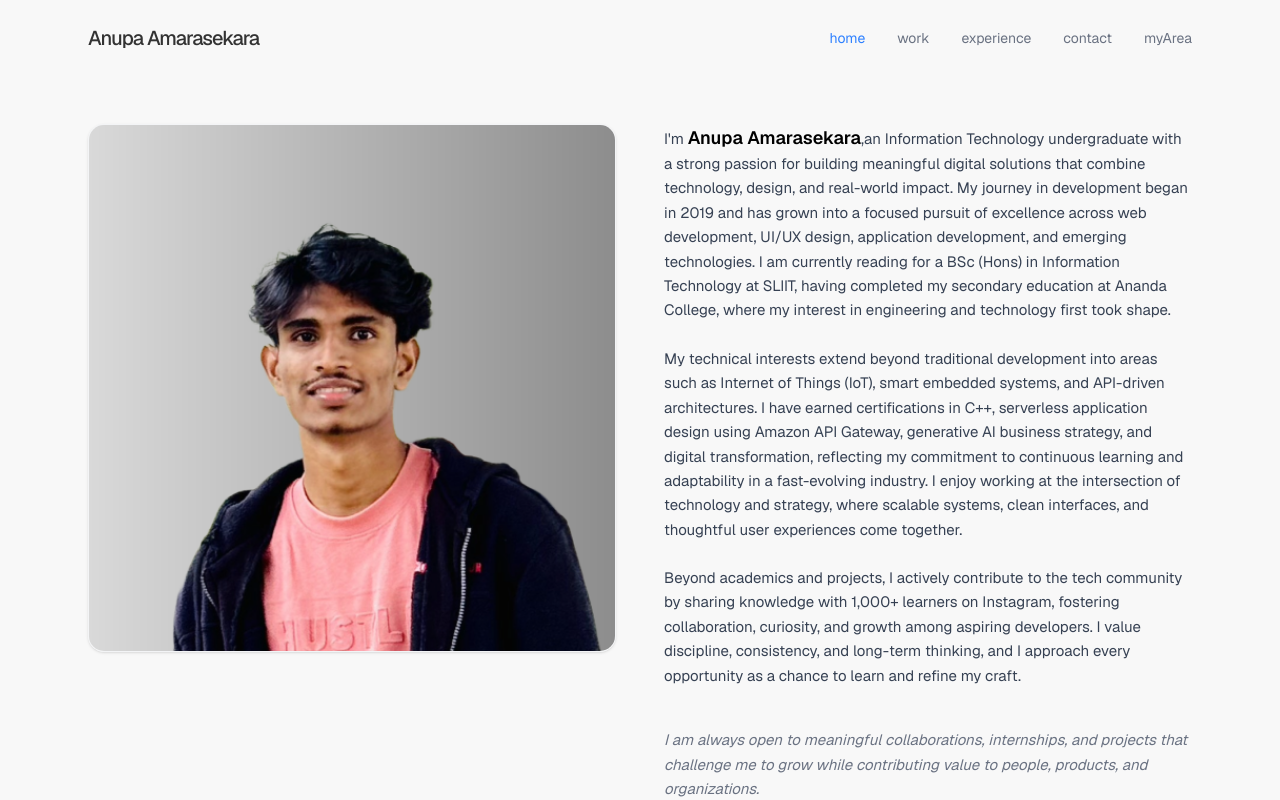
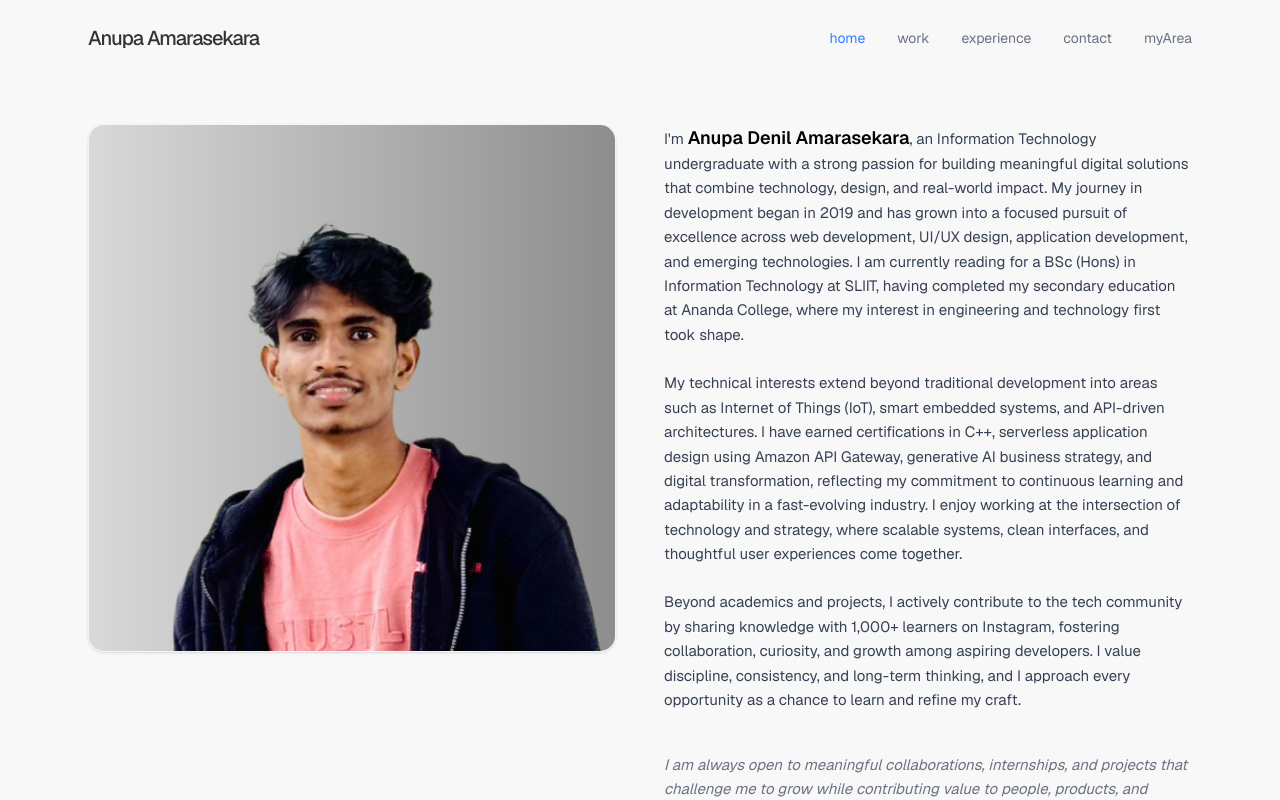
Before and after one commit to helloanupa/personalSite, a Next.js app: page / in a window 1280 px wide. Shown: the top 800 px of the page. Built offline with nearby package versions, Linux system fonts and the light colour scheme.

Commit message:
Update project

```diff
--- a/app/components/Home.tsx
+++ b/app/components/Home.tsx
@@ -84,7 +84,7 @@ const Portfolio: React.FC = () => {
         {/* Right Side - Content */}
         <div className="space-y-6 text-[15px] leading-relaxed text-gray-700">
           <p>
-            I'm <span className="font-semibold text-black text-lg">Anupa Amarasekara</span>,an Information Technology undergraduate with a strong passion for building meaningful digital solutions that combine technology, design, and real-world impact. My journey in development began in 2019 and has grown into a focused pursuit of excellence across web development, UI/UX design, application development, and emerging technologies. I am currently reading for a BSc (Hons) in Information Technology at SLIIT, having completed my secondary education at Ananda College, where my interest in engineering and technology first took shape.
+            I'm <span className="font-semibold text-black text-lg">Anupa Denil Amarasekara</span>, an Information Technology undergraduate with a strong passion for building meaningful digital solutions that combine technology, design, and real-world impact. My journey in development began in 2019 and has grown into a focused pursuit of excellence across web development, UI/UX design, application development, and emerging technologies. I am currently reading for a BSc (Hons) in Information Technology at SLIIT, having completed my secondary education at Ananda College, where my interest in engineering and technology first took shape.
 
 
                 <br></br><br></br>My technical interests extend beyond traditional development into areas such as Internet of Things (IoT), smart embedded systems, and API-driven architectures. I have earned certifications in C++, serverless application design using Amazon API Gateway, generative AI business strategy, and digital transformation, reflecting my commitment to continuous learning and adaptability in a fast-evolving industry. I enjoy working at the intersection of technology and strategy, where scalable systems, clean interfaces, and thoughtful user experiences come together.</p>
```
